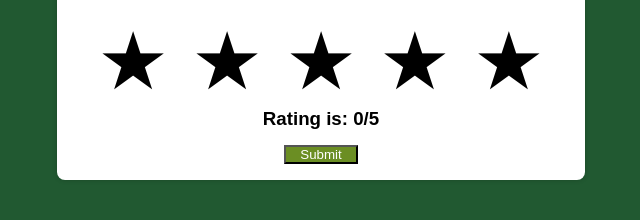
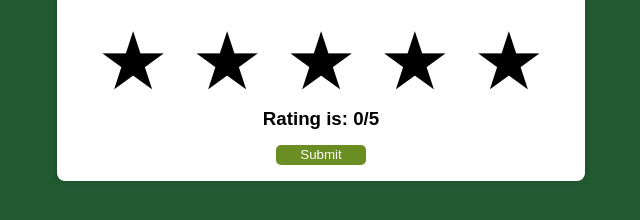
Before and after one commit to khanmatin900/star-rating-js, a plain HTML site: page index.html in a window 1280 px wide. Shown: the part 138-358 px from the top of the page, without its empty margins (319-959 px from the left). Drawn offline with Linux system fonts and the light colour scheme.

Commit message:
add css file

```diff
--- a/style.css
+++ b/style.css
@@ -53,7 +53,10 @@ body {
 
 button {
   margin-top: 15px;
-  width: 15%;
+  width: 18%;
+  height: 20px;
   background-color: olivedrab;
   color: #fff;
+  border: none;
+  border-radius: 5px;
 }
```
